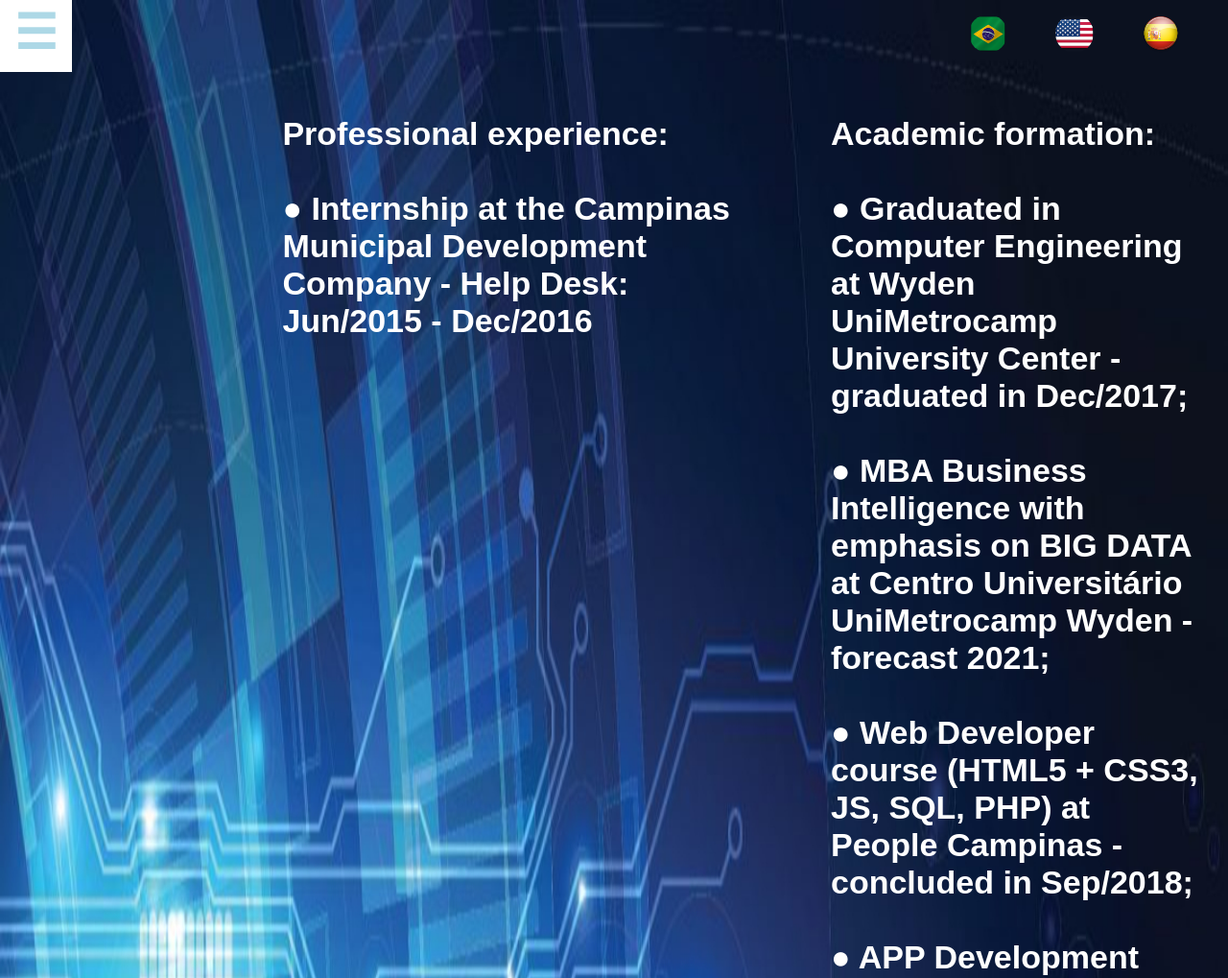
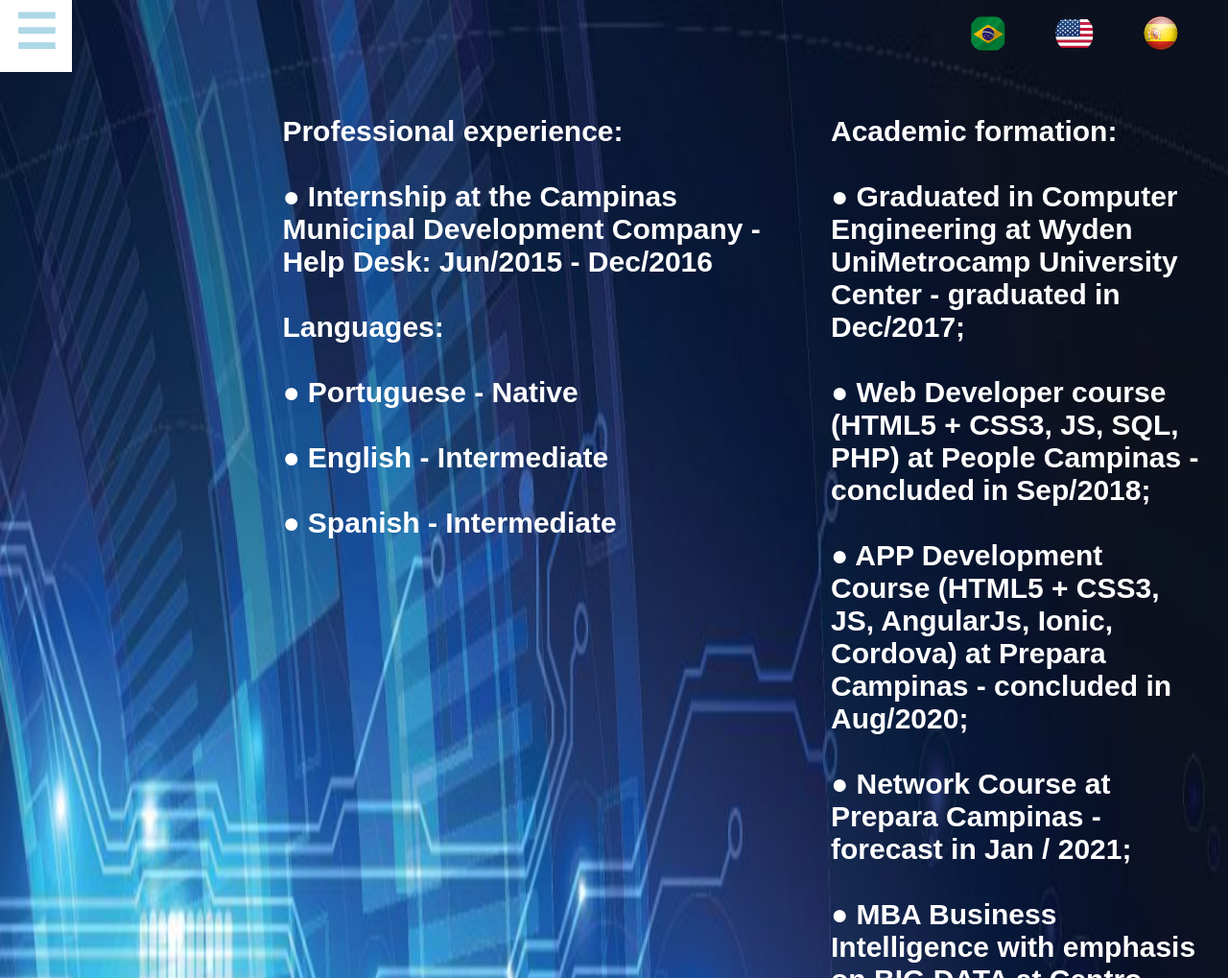
Before and after one commit to rafacampos10/curriculo, a plain HTML site: page formaeua.html in a window 1280 px wide. Shown: the top 1019 px of the page at 96% size. Drawn offline with Linux system fonts and the light colour scheme.

Commit message:
upgrade na formação em ingles

```diff
--- a/formaeua.html
+++ b/formaeua.html
@@ -34,11 +34,11 @@
 
         @media only screen and (max-device-width: 800px) and (-webkit-min-device-pixel-ratio: 1) {
     h1{
-        font-size: 34px;
+        font-size: 30px;
     }
 
     h2{
-        font-size: 34px;
+        font-size: 30px;
     }
         }
     </style>
@@ -80,25 +80,30 @@
           Professional experience:
            <br><br>
            <span>&#9679;</span> Internship at the Campinas Municipal Development Company - Help Desk: Jun/2015 - Dec/2016
+		   <br><br>
+		   Languages:
+            <br><br>
+            <span>&#9679;</span> Portuguese - Native
+            <br><br>
+            <span>&#9679;</span> English - Intermediate
+            <br><br>
+            <span>&#9679;</span> Spanish - Intermediate
         </h1>
         <h2>
            Academic formation:
            <br><br>
             <span>&#9679;</span> Graduated in Computer Engineering at Wyden UniMetrocamp University Center - graduated in Dec/2017;
             <br><br>
+			<span>&#9679;</span> Web Developer course (HTML5 + CSS3, JS, SQL, PHP) at People Campinas - concluded in Sep/2018;
+            <br><br>
+			<span>&#9679;</span> APP Development Course (HTML5 + CSS3, JS, AngularJs, Ionic, Cordova) at Prepara Campinas - concluded in Aug/2020;
+            <br><br>
+			<span>&#9679;</span> Network Course at Prepara Campinas - forecast in Jan / 2021;
+			<br><br>
 			<span>&#9679;</span> MBA Business Intelligence with emphasis on BIG DATA at Centro Universitário UniMetrocamp Wyden - forecast 2021;
             <br><br>
-            <span>&#9679;</span> Web Developer course (HTML5 + CSS3, JS, SQL, PHP) at People Campinas - concluded in Sep/2018;
-            <br><br>
-            <span>&#9679;</span> APP Development Course (HTML5 + CSS3, JS, AngularJs, Ionic, Cordova) at Prepara Campinas - concluded in Aug/2020;
-            <br><br>
-            Languages:
-            <br><br>
-            <span>&#9679;</span> Portuguese - Native
-            <br><br>
-            <span>&#9679;</span> English - Basic
-            <br><br>
-            <span>&#9679;</span> Spanish - Intermediate
+
+
         </h2>
 
 
```
